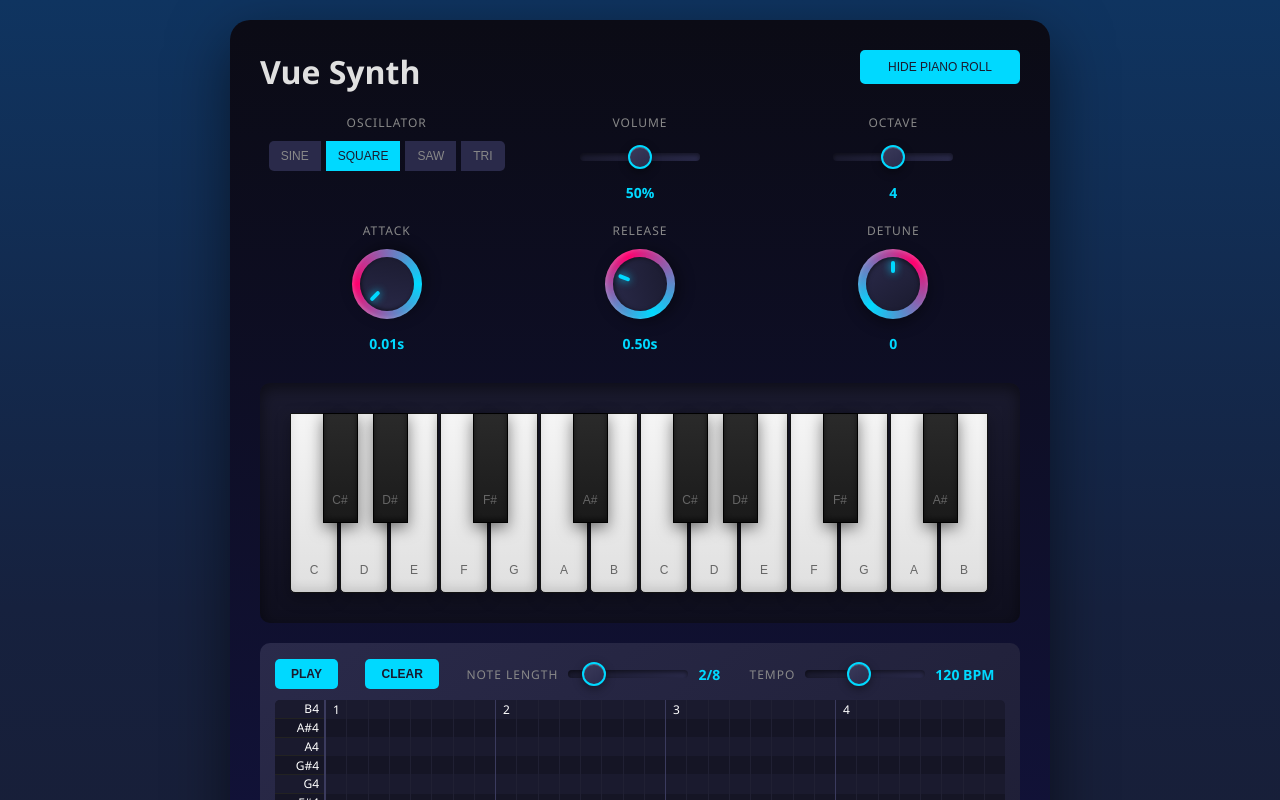
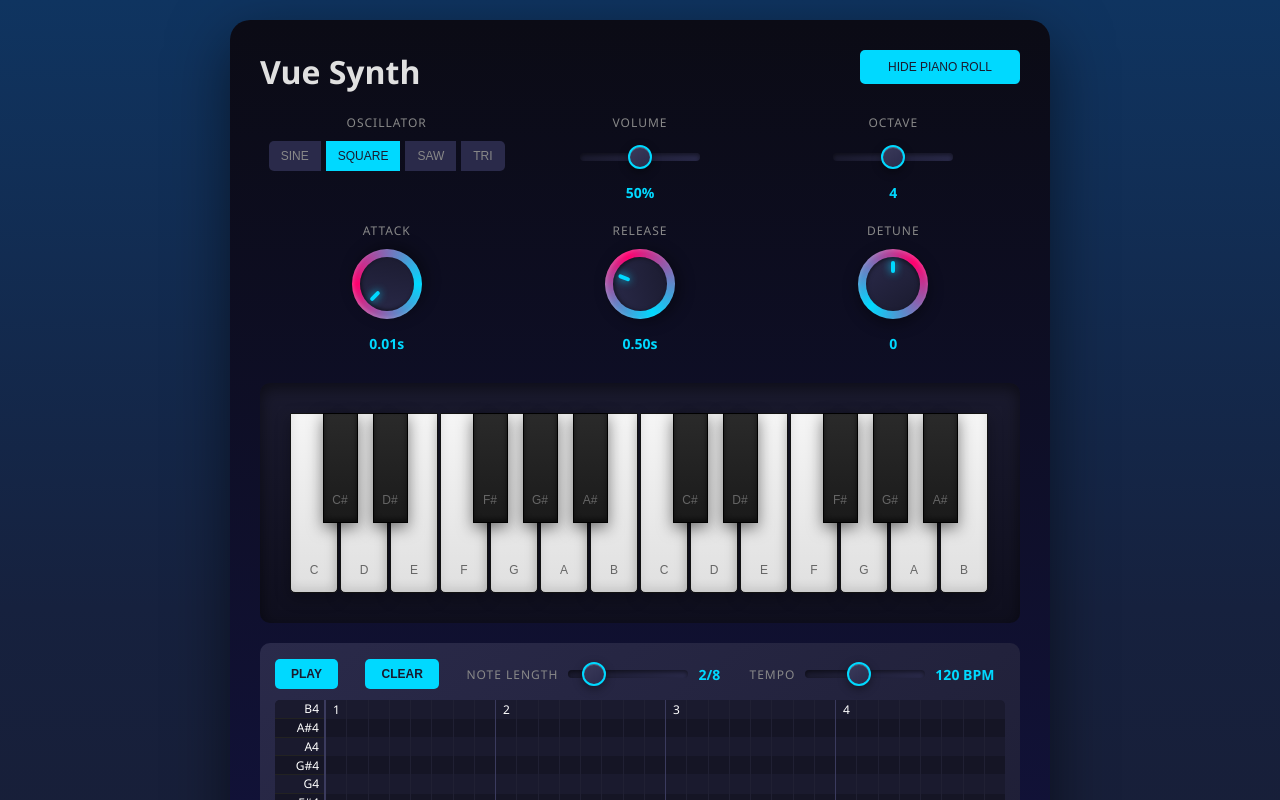
Before and after one commit to vladturda/vue-synth, a Vue app: page / in a window 1280 px wide. Shown: the top 800 px of the page. Built offline with nearby package versions, Linux system fonts and the light colour scheme.

Commit message:
Added missing note on keyboard

```diff
--- a/src/components/Keyboard.vue
+++ b/src/components/Keyboard.vue
@@ -30,7 +30,7 @@ const props = defineProps({
 
 defineEmits(['playNote', 'stopNote']);
 
-const keyRoll = [ 'C', 'C#', 'D', 'D#', 'E', 'F', 'F#', 'G', 'A', 'A#', 'B'];
+const keyRoll = [ 'C', 'C#', 'D', 'D#', 'E', 'F', 'F#', 'G', 'G#', 'A', 'A#', 'B'];
 const keyDefinitions = computed(() => {
   const twoOctaves = [];
   for (let currentOctave of [ props.octave-1, props.octave ]) {
```
